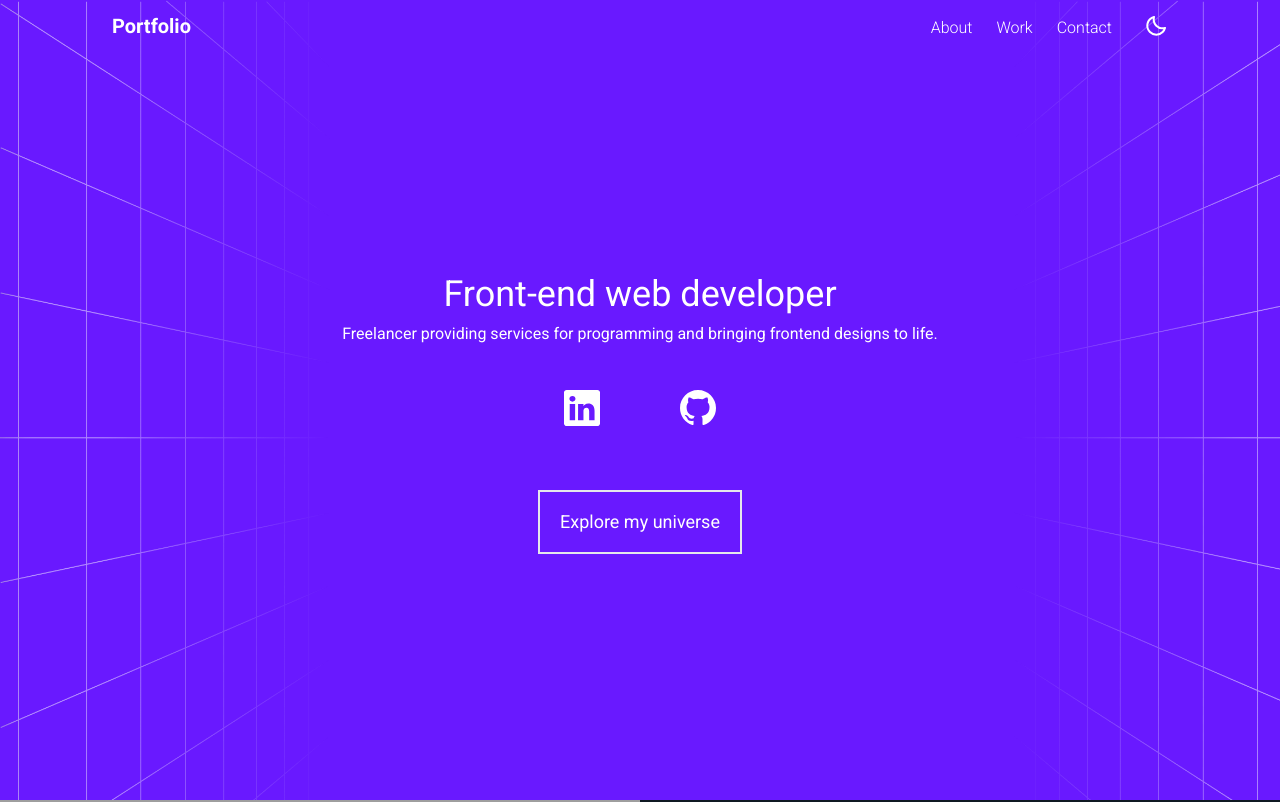
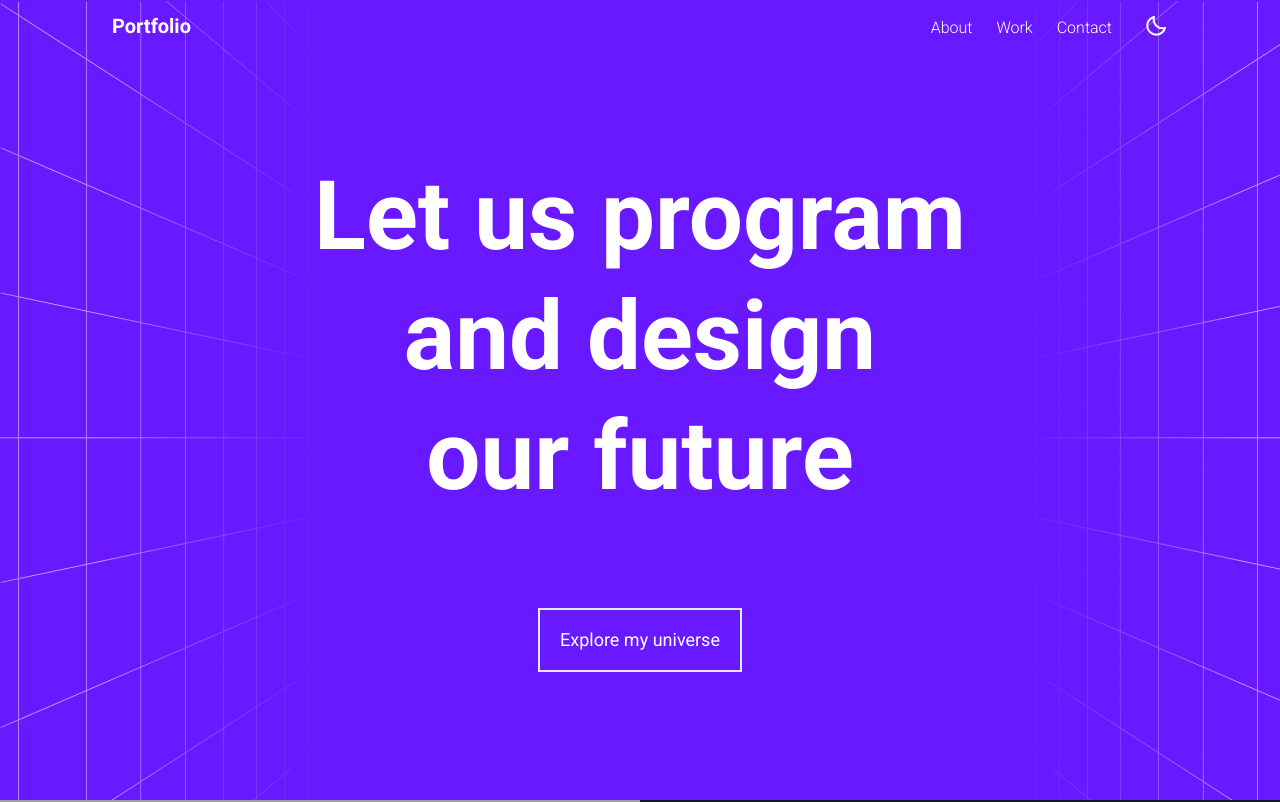
Before and after one commit to LetMeDream/PortfolioOfMine, a Next.js app: page / in a window 1280 px wide. Shown: the top 802 px of the page. Built offline with nearby package versions, Linux system fonts and the light colour scheme; grey boxes are pictures that could not be loaded.

Commit message:
Change h1 main text

```diff
--- a/pages/index.tsx
+++ b/pages/index.tsx
@@ -40,15 +40,15 @@ const Home: NextPage = () => {
         <Nav/>
         <section className='min-h-screen w-full bg-no-repeat sticky top-0 z-0 flex flex-col justify-center bg-[url("../public/futureGrid.webp")] bg-[rgb(105,25,255)] bg-[length:105%_109%]' id='home'>
           <div className='text-center p-6 px-2'>
-            <h2 className='text-4xl text-white py-1 font-Roboto'>Front-end web developer</h2>
-            <p className='text-md text-white leading-8 font-Roboto'>
+            <h1 className='text-5xl text-white py-1 font-Roboto text-center md:text-7xl md:leading-tight font-bold lg:text-8xl lg:leading-tight'>Let us program <br/> and design <br/> our future </h1>
+            {/* <p className='text-md text-white leading-8 font-Roboto'>
               Freelancer providing services for programming and bringing frontend designs to life.
-            </p>
+            </p> */}
           </div>
-          <div className='mt-4 flex justify-around md:justify-center md:gap-20 text-gray-600'>
+          {/* <div className='mt-4 flex justify-around md:justify-center md:gap-20 text-gray-600'>
             <BsLinkedin className='text-2xl text-white md:text-4xl cursor-pointer'/>
             <BsGithub className='text-2xl text-white md:text-4xl cursor-pointer'/>
-          </div>
+          </div> */}
           <a
             href="#work"
             className=" px-4 py-3 lg:px-5 lg:py-4 border-2 self-center font-Roboto text-white bg-[length:140%] bg-no-repeat bg-[url('../public/button-light.svg')] bg-[position:400%] hover:bg-[position:50%] hover:text-gray-900 transition-all duration-500 lg:text-lg mt-16"
```
